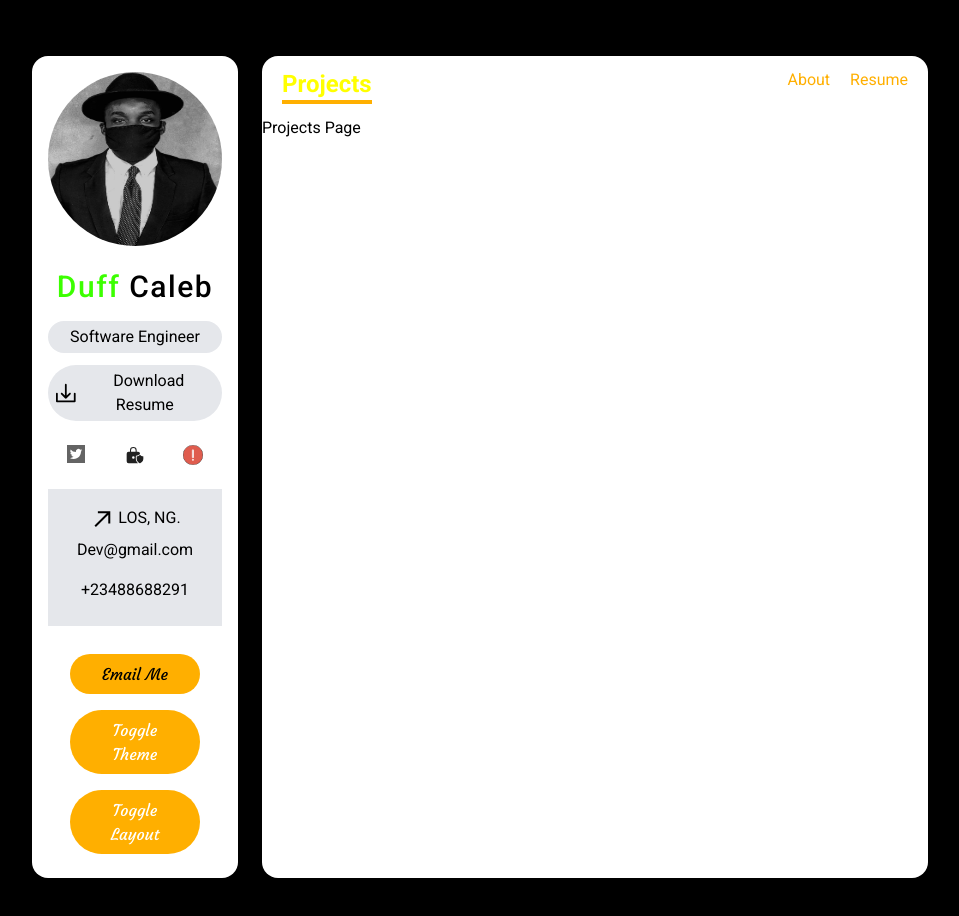
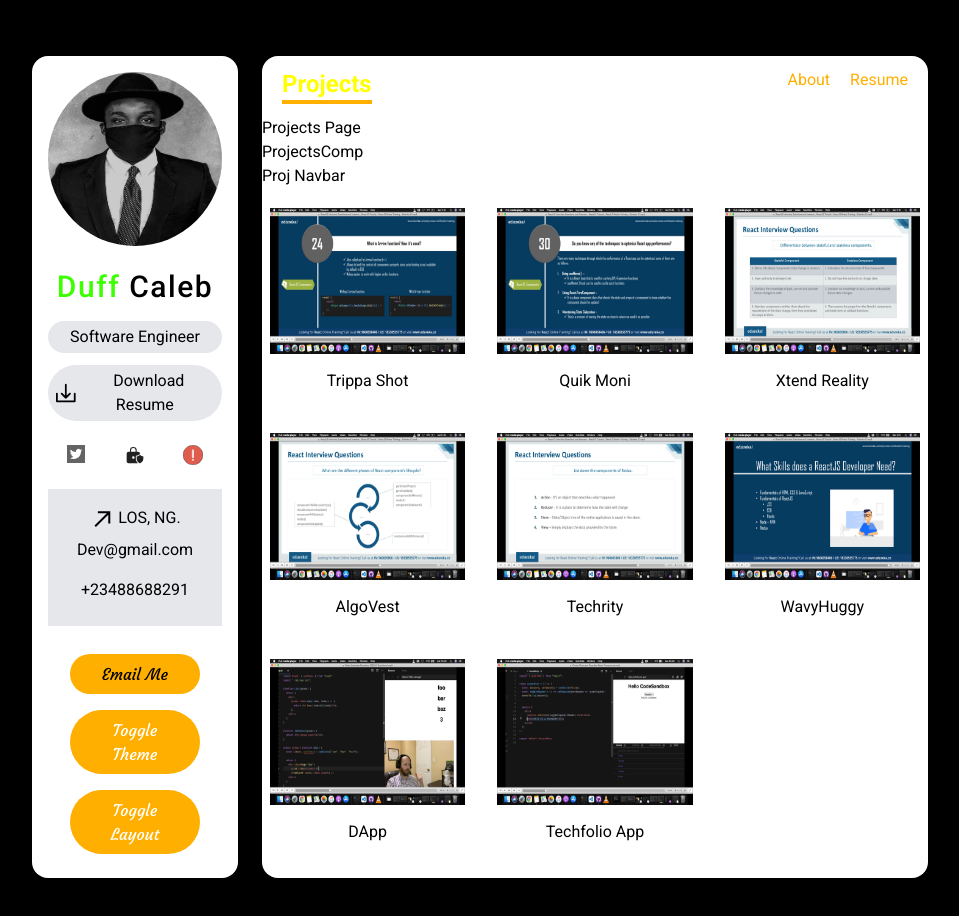
Before and after one commit to Duffigoogle/tech-port, a Next.js app: page /projects in a window 1280 px wide. Shown: the top 916 px of the page, without its empty margins (160-1119 px from the left). Built offline with nearby package versions, Linux system fonts and the light colour scheme.

Commit message:
Adds Project components

```diff
--- /dev/null
+++ b/components/ProjectCardLayout.tsx
@@ -0,0 +1,70 @@
+import React, { useState } from 'react'
+import { IProjects } from '../type';
+// import { projects } from '../data';
+import { FunctionComponent } from 'react';
+import Image from 'next/image';
+import Icons from './Icons';
+
+const ProjectCardLayout:FunctionComponent<{
+    projects:IProjects;
+}>= ({
+    projects:{name, description, img_src, github_url, deployed_link, tech_used, category}
+}) => {
+    const [showContent, setShowContent] = useState(false);
+
+    const showDetails = () => {
+        setShowContent(true);
+    };
+
+    const hideDetails = () => {
+        setShowContent(false);
+    }
+
+  return (
+    <div>
+        {img_src && (
+            <Image src={img_src} alt={name} className="cursor-pointer"
+            width={200} height={150}
+            onClick={showDetails} />
+        )}
+        <p className='my-2 text-center'>{name}</p>
+        {showContent && (
+            <div className="grid md:grid-cols-2">
+                <div>
+                    {
+                        img_src && (
+                            <Image src={img_src} alt={name} width={150} height={120}/>
+                        )
+                    }
+                    <div>
+                        <a href={github_url}>
+                            <Icons name='twitter' size={23} />
+                            <span>Github</span>
+                        </a>
+                        <a href={deployed_link}>
+                            <Icons name='check' size={23} />
+                            <span>Project</span>
+                        </a>
+                    </div>
+                </div>
+                <div>
+                    <h2>{name}</h2>
+                    <h3>{description}</h3>
+                    <div>
+                        {
+                            tech_used.map((tech) => (
+                                <span key={tech}>{tech}</span>
+                            ))
+                        }
+                    </div>
+                </div>
+                <button onClick={hideDetails}>
+                    <Icons name='close-modal' size={25} />
+                </button>
+            </div>
+        )}
+    </div>
+  )
+}
+
+export default ProjectCardLayout
--- /dev/null
+++ b/components/ProjectsComp.tsx
@@ -0,0 +1,22 @@
+import React from 'react'
+import { projects } from '../data'
+import ProjectCardLayout from './ProjectCardLayout'
+
+const ProjectsComp = () => {
+  return (
+    <div>ProjectsComp
+        <nav>
+            Proj Navbar
+        </nav>
+        <section className='grid grid-cols-12 gap-4 my-3'>
+            {projects.map((project) => (
+                <div className='col-span-12 p-2 sm:col-span-6 lg:col-span-4'>
+                    <ProjectCardLayout projects={project} key={project.name} />
+                </div>
+            ))}
+        </section>
+    </div>
+  )
+}
+
+export default ProjectsComp
--- a/pages/projects.tsx
+++ b/pages/projects.tsx
@@ -1,6 +1,7 @@
 import type { NextPage } from 'next'
 import Head from 'next/head'
 import Image from 'next/image'
+import ProjectsComp from '../components/ProjectsComp'
 // import styles from '../styles/Home.module.css'
 
 const Projects: NextPage = () => {
@@ -13,6 +14,7 @@ const Projects: NextPage = () => {
       </Head>
       <main>
         <h1>Projects Page</h1>
+        <ProjectsComp />
       </main>
       </div>
   )
```
